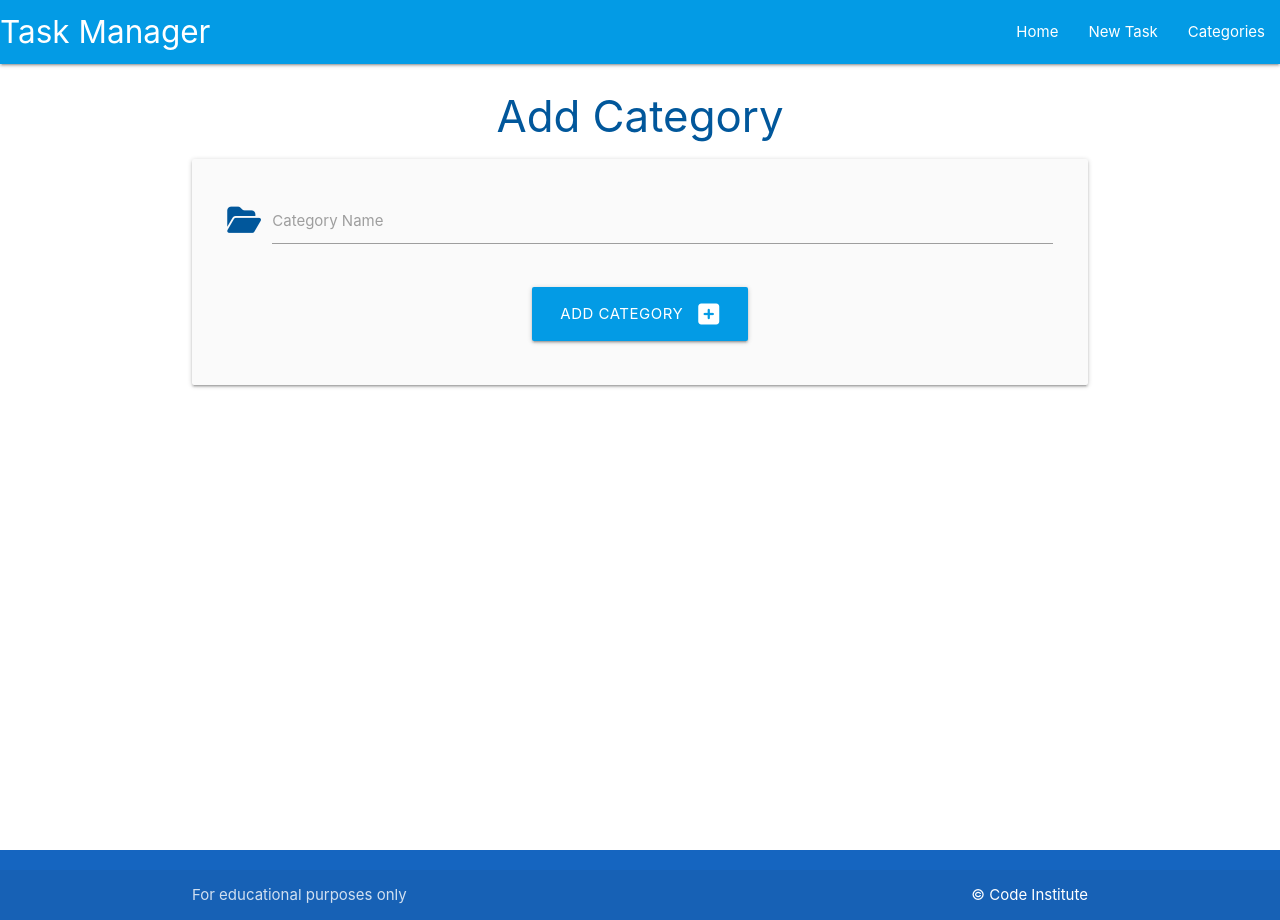
After one commit to georgiagrayland/flask-sqlalchemy-task-manager, a Flask app: page /add_category in a window 1280 px wide. The commit adds this page. Run offline with Flask 3, Linux system fonts and the light colour scheme; some libraries are stand-ins or nearby versions.

Commit message:
add form

```diff
--- a/taskmanager/routes.py
+++ b/taskmanager/routes.py
@@ -6,3 +6,13 @@ from taskmanager.models import Category, Task
 @app.route("/")
 def home():
     return render_template("tasks.html")
+
+
+@app.route("/categories")
+def categories():
+    return render_template("categories.html")
+
+
+@app.route("/add_category", methods=["GET", "POST"])
+def add_category():
+    return render_template("add_category.html")
--- /dev/null
+++ b/taskmanager/templates/add_category.html
@@ -0,0 +1,28 @@
+{% extends "base.html" %}
+{% block content %}
+
+<h3 class="light-blue-text text-darken-4 center-align">Add Category</h3>
+
+<div class="row card-panel grey lighten-5">
+    <form class="col s12" method="POST" action="{{ url_for('add_category') }}">
+        <!-- category name -->
+        <div class="row">
+            <div class="input-field col s12">
+                <i class="fas fa-folder-open prefix light-blue-text text-darken-4"></i>
+                <input id="category_name" name="category_name" minlength="3" maxlength="25" type="text" class="validate" required>
+                <label for="category_name">Category Name</label>
+            </div>
+        </div>
+        <!-- submit button -->
+        <div class="row">
+            <div class="col s12 center-align">
+                <button type="submit" class="btn-large light-blue darken-1">
+                    Add Category <i class="fas fa-plus-square right"></i>
+                </button>
+            </div>
+        </div>
+    </form>
+</div>
+
+
+{% endblock %}
--- a/taskmanager/templates/base.html
+++ b/taskmanager/templates/base.html
@@ -19,7 +19,7 @@
               <ul class="right hide-on-med-and-down">
                 <li><a href="{{ url_for('home') }}">Home</a></li>
                 <li><a href="">New Task</a></li>
-                <li><a href="">Categories</a></li>
+                <li><a href="{{ url_for('categories') }}">Categories</a></li>
               </ul>
             </div>
           </nav>
@@ -28,7 +28,7 @@
           <ul class="sidenav" id="mobile-demo">
             <li><a href="{{ url_for('home') }}">Home</a></li>
             <li><a href="">New Task</a></li>
-            <li><a href="">Categories</a></li>
+            <li><a href="{{ url_for('categories') }}">Categories</a></li>
 
           </ul>
     </header>
```
Also changed, not shown: taskmanager/templates/categories.html (added, +15 -0 lines).
